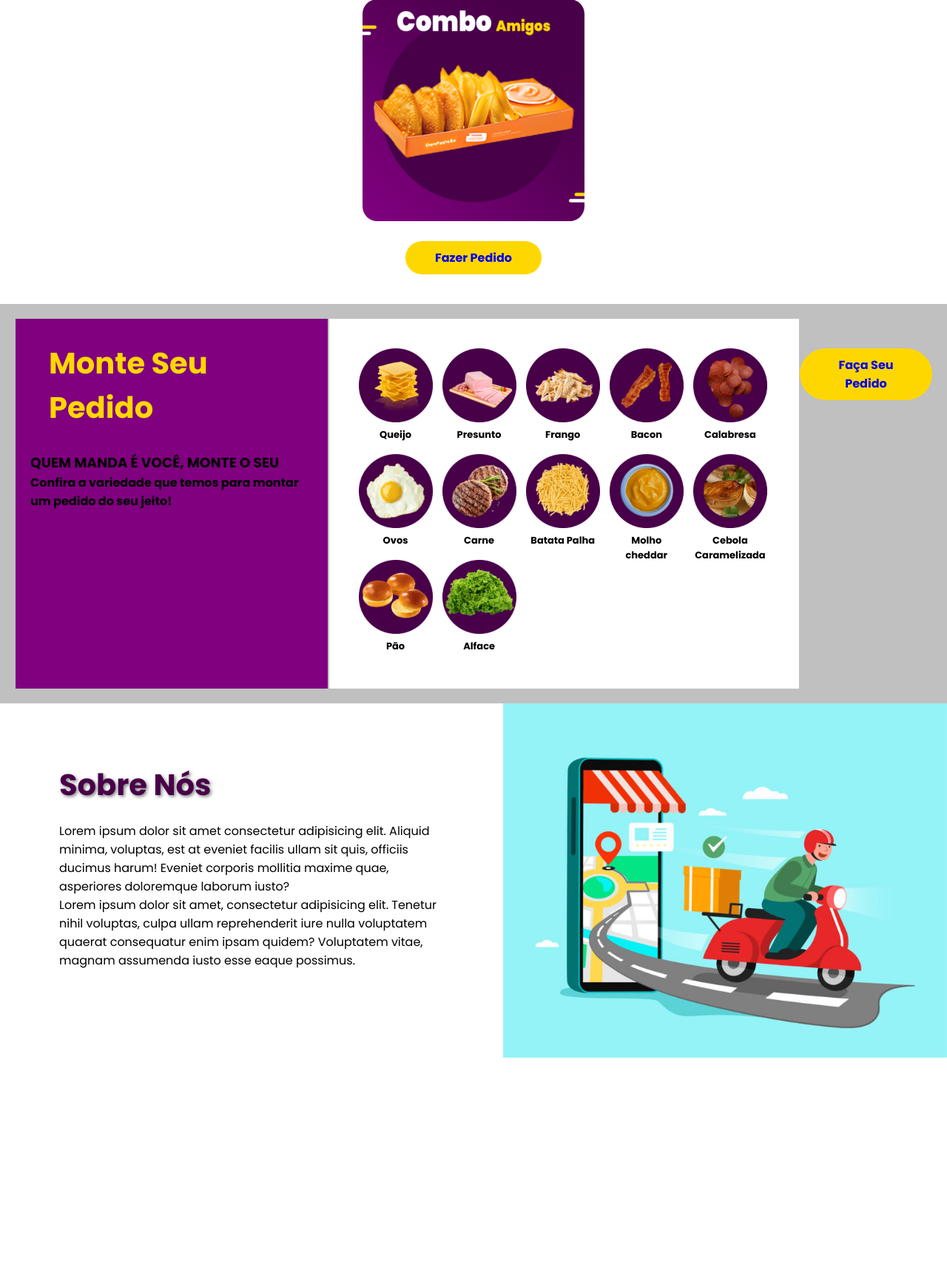
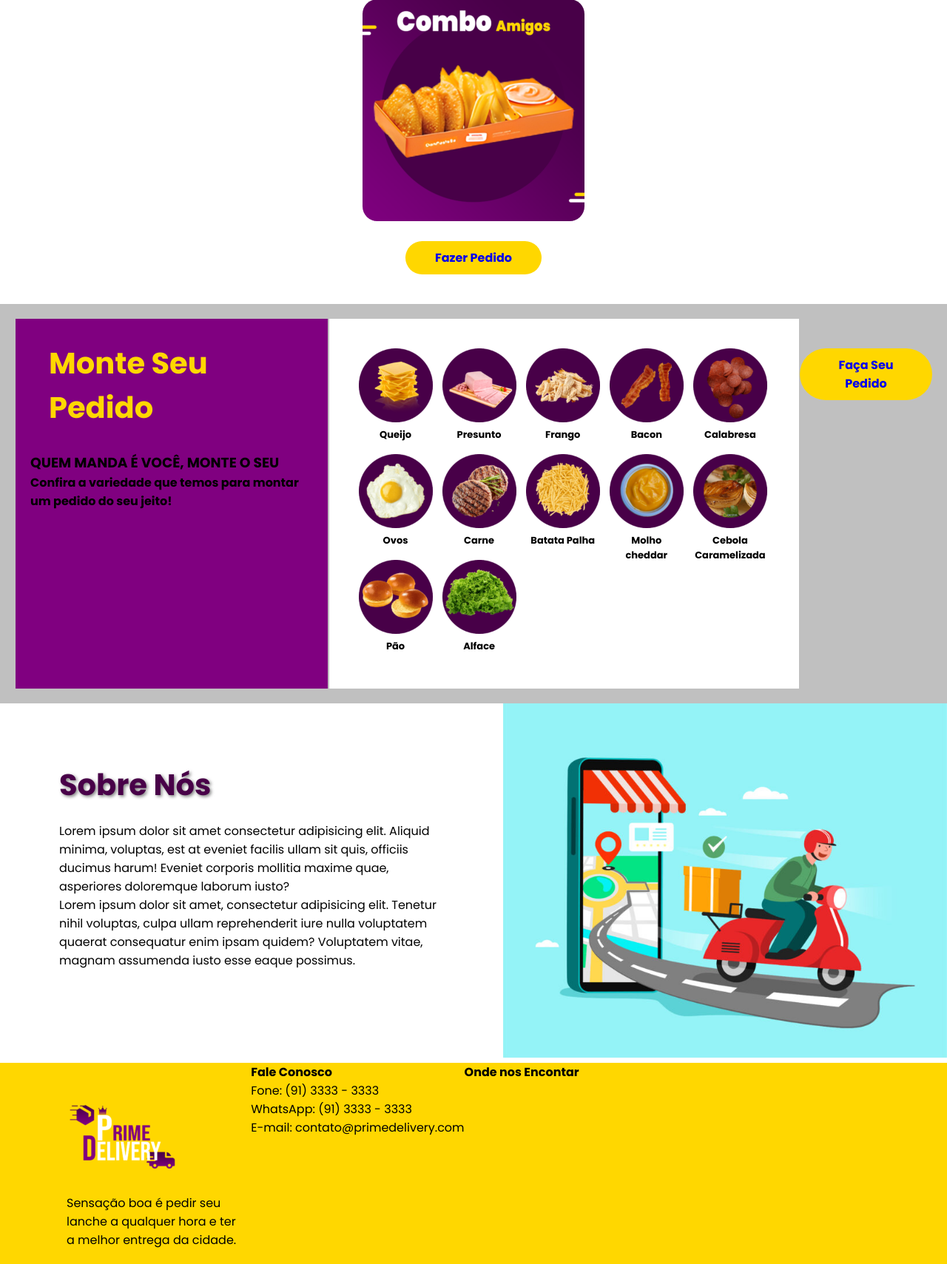
Before and after one commit to EsthefanyDev/SiteDelivery, a PHP site: page /inicial.html in a window 1280 px wide. Shown: the part 927-2636 px from the top of the page at 74% size. Before the commit the page ends 2357 px from the top, so only its background shows below. Run offline with PHP 8.4, Linux system fonts and the light colour scheme.

Commit message:
Adicionei o rodapé

```diff
--- a/Arquivos/css/inicial.css
+++ b/Arquivos/css/inicial.css
@@ -259,7 +259,17 @@ button{
     font-size: 40px;
     color: var(--Roxo-escuro);
     text-shadow: var(--text-shadow);
+}
+/* Rodapé */
+footer{
+    background-color: var(--Dourado);
+    margin: 0;
+    display: flex;
 
+}
+.logotipo{
+    margin: 20px;
+    margin-left: 90px;
 }
 
 /* ------------ Config de responsividade: celular ------------ */
--- a/Arquivos/inicial.html
+++ b/Arquivos/inicial.html
@@ -20,11 +20,11 @@
         </a>
 
         <ul class="navbar">
-            <li><a href="#" class="active">Ínicio</a></li>
+            <li><a href="#inicio">Ínicio</a></li>
             <li><a href="#combos">Combos</a></li>
-            <li><a href="">Monte seu Pedido</a></li>
-            <li><a href="#">Sobre</a></li>
-            <li><a href="#">contato</a></li>
+            <li><a href="#monte-pedido">Monte seu Pedido</a></li>
+            <li><a href="#sobre">Sobre</a></li>
+            <li><a href="#contato">contato</a></li>
         </ul>
 
         <div class="box-login">
@@ -36,7 +36,7 @@
 
     <!------------- Conteúdo principal ------------->
     <div class="page">
-        <div class="banner" style="position: relative;">
+        <div class="banner" id="inicio" style="position: relative;">
             <img src="img/Banner-Test.png">
             <div class="texto-sobre-img">
                 <h1>JÁ PEDIU </h1>
@@ -54,7 +54,8 @@
             </ul>
             <button><a href="#">Fazer Pedido</a></button>
         </div>
-        <div class="monte-seu-pedido">
+        <!--------------- Monte seu pedido --------------->
+        <div class="monte-seu-pedido" id="monte-pedido">
             <div class="box-textos">
                 <h2>Monte Seu Pedido</h2>
                 <h3>QUEM MANDA É VOCÊ, MONTE O SEU</h3>
@@ -128,7 +129,7 @@
                 <button><a href="#">Faça Seu Pedido</a></button>
             </div>
         </div>
-        <div class="sobre">
+        <div class="sobre" id="sobre">
             <div class="text">
                 <h2>Sobre Nós</h2>
                 <p>Lorem ipsum dolor sit amet consectetur adipisicing elit. Aliquid minima, voluptas, est at eveniet facilis ullam sit quis, officiis ducimus harum! Eveniet corporis mollitia maxime quae, asperiores doloremque laborum iusto?<br>Lorem ipsum dolor sit amet, consectetur adipisicing elit. Tenetur nihil voluptas, culpa ullam reprehenderit iure nulla voluptatem quaerat consequatur enim ipsam quidem? Voluptatem vitae, magnam assumenda iusto esse eaque possimus.</p>
@@ -137,7 +138,21 @@
                 <img src="img/Online_Shoping_29-768x614.jpg" alt="" width="600">
             </div>
         </div>
+        <footer>
+            <div class="logotipo">
+                <a href="inicial.html"><img src="img/Prime-Delivery-Roxo-e-Branco-150x150.png" alt="Prime Delivery"></a>
+                <p>Sensação boa é pedir seu <br> lanche a qualquer hora e ter <br> a melhor entrega da cidade.</p>
+            </div>
+            <div class="contato" id="contato">
+                <h4>Fale Conosco</h4>
+                <p>Fone: (91) 3333 - 3333 <br>WhatsApp: (91) 3333 - 3333 <br>E-mail: contato@primedelivery.com</p>
+            </div>
+            <div>
+                <h4>Onde nos Encontar</h4>
+                <a href=""><i></i></a>
+            </div>
 
+        </footer>
 
 
     </div>
```
Also changed, not shown: Arquivos/img/Prime-Delivery-Roxo-e-Branco-150x150.png (added), Arquivos/img/Prime-Delivery-Roxo-e-Branco-300x300.png (added), Arquivos/img/Prime-Delivery-Roxo-e-Dourado-150x150.png (added).
